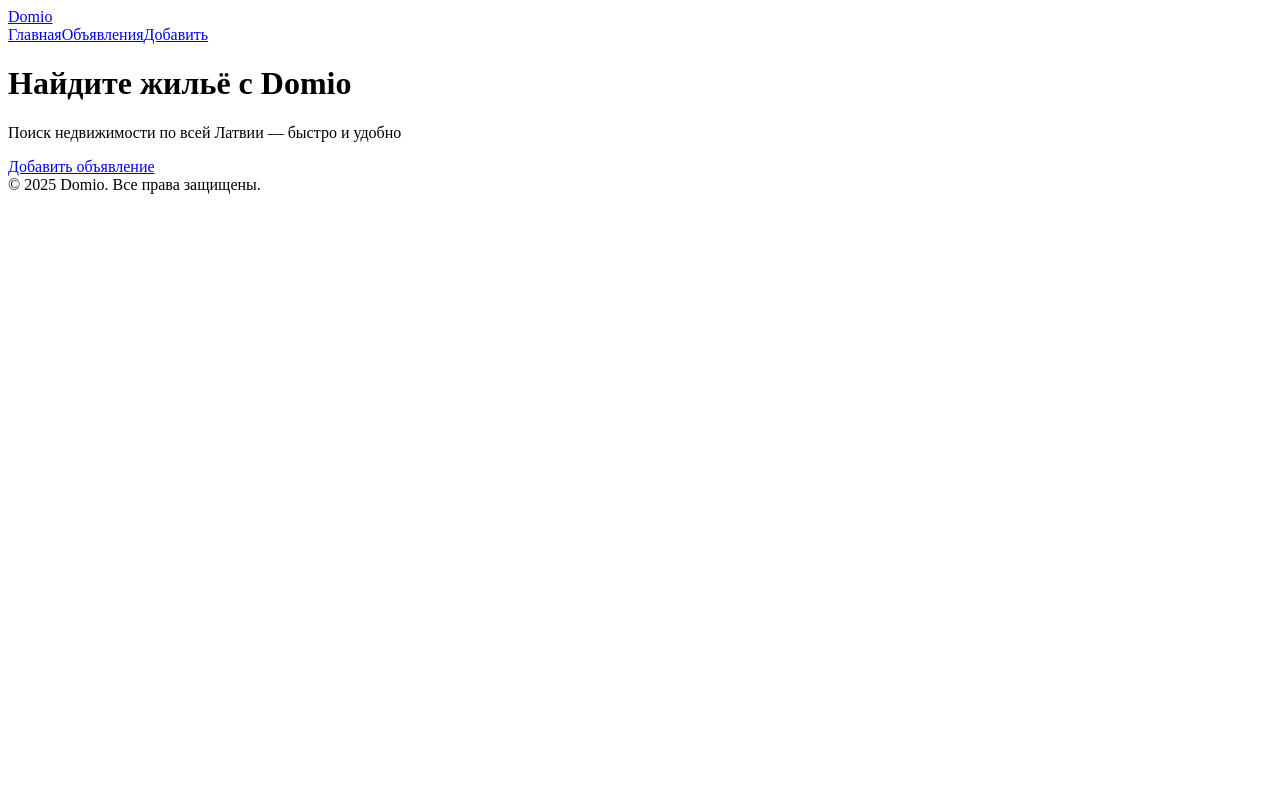
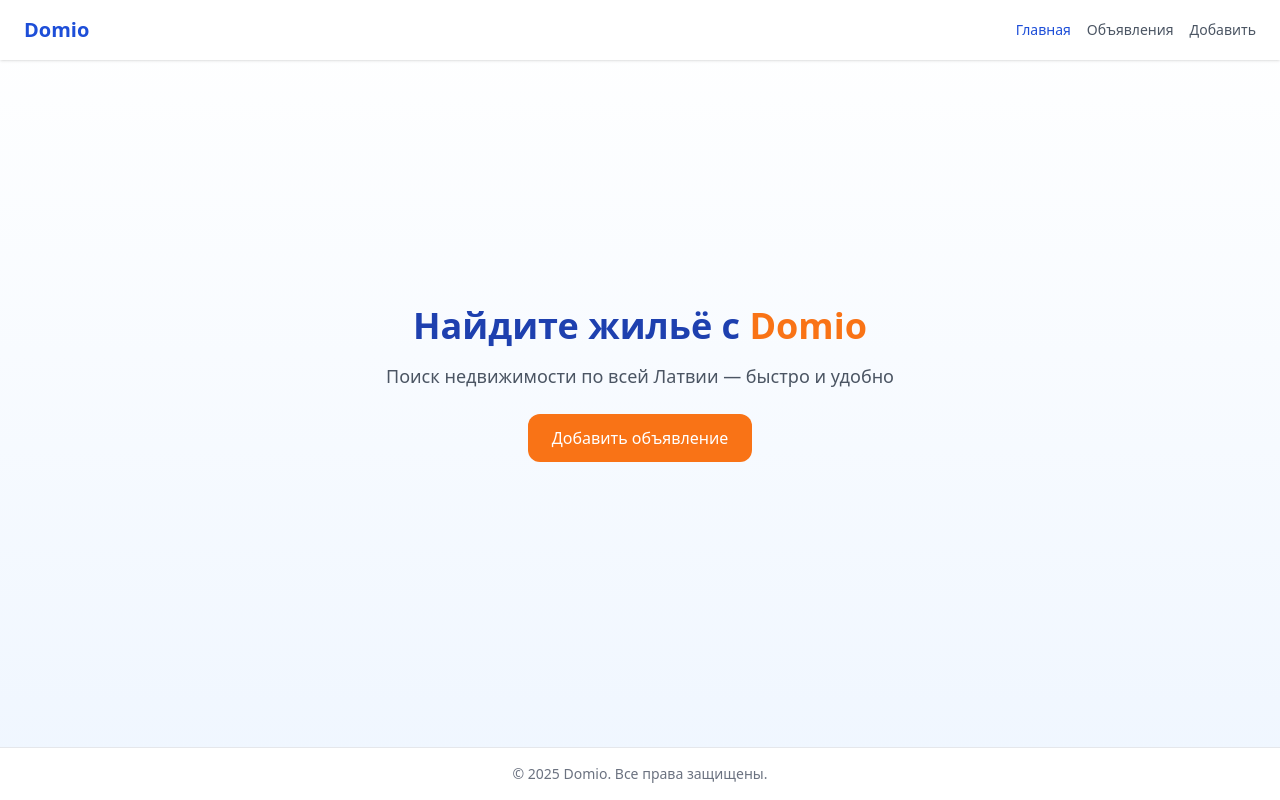
Before and after one commit to senenevar/domio-app, a Next.js app: page / in a window 1280 px wide. Built offline with nearby package versions, Linux system fonts and the light colour scheme.

Commit message:
app_wrapper

```diff
--- /dev/null
+++ b/pages/_app.tsx
@@ -0,0 +1,6 @@
+import '../styles/globals.css'
+import type { AppProps } from 'next/app'
+
+export default function App({ Component, pageProps }: AppProps) {
+  return <Component {...pageProps} />
+}
```
